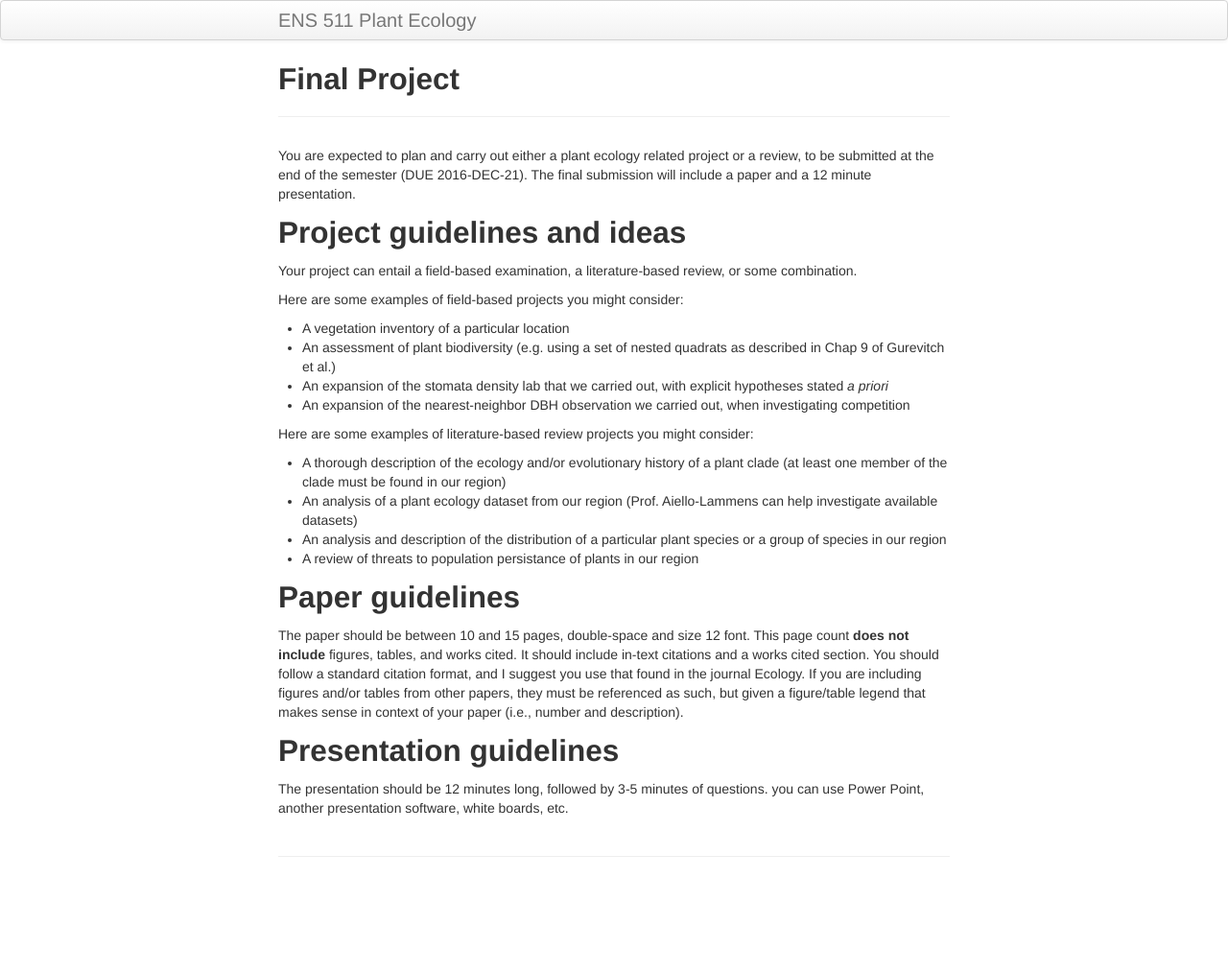
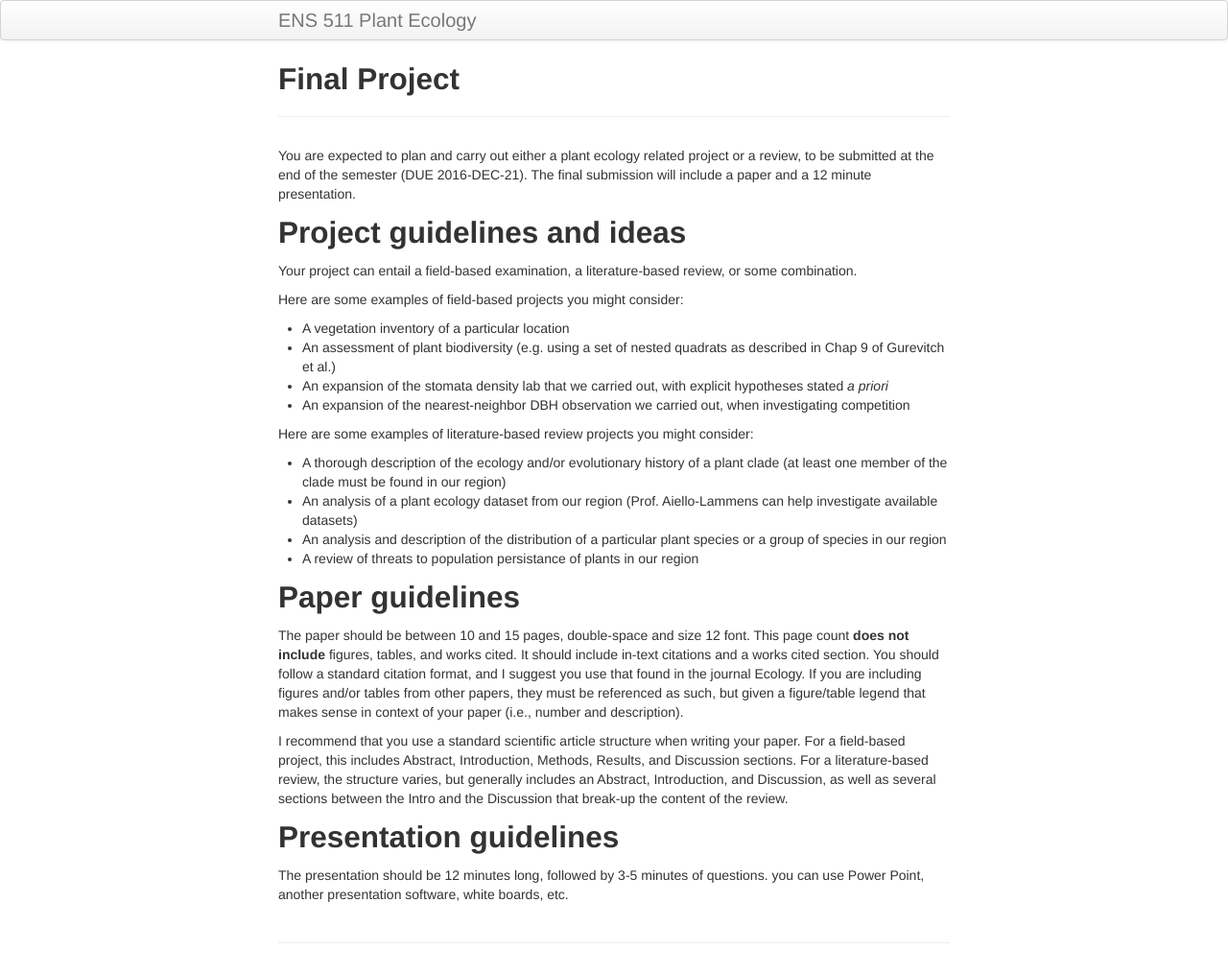
Before and after one commit to mlammens/ENS-511-Plant-Ecology, a Jekyll site: the page built from pages/final-project.md, in a window 1280 px wide. Shown: the whole page at 96% size. Built offline with Jekyll 4.4.1, drawn with Linux system fonts in a browser that asks for light colours; before the commit the page ends 924 px from its top, so only the background shows below that.

Commit message:
Updated project discription

```diff
--- a/pages/final-project.md
+++ b/pages/final-project.md
@@ -33,6 +33,10 @@ It should include in-text citations and a works cited section.
 You should follow a standard citation format, and I suggest you use that found in the journal Ecology.
 If you are including figures and/or tables from other papers, they must be referenced as such, but given a figure/table legend that makes sense in context of your paper (i.e., number and description).
 
+I recommend that you use a standard scientific article structure when writing your paper.
+For a field-based project, this includes Abstract, Introduction, Methods, Results, and Discussion sections.
+For a literature-based review, the structure varies, but generally includes an Abstract, Introduction, and Discussion, as well as several sections between the Intro and the Discussion that break-up the content of the review.
+
 ## Presentation guidelines
 
 The presentation should be 12 minutes long, followed by 3-5 minutes of questions.
```
